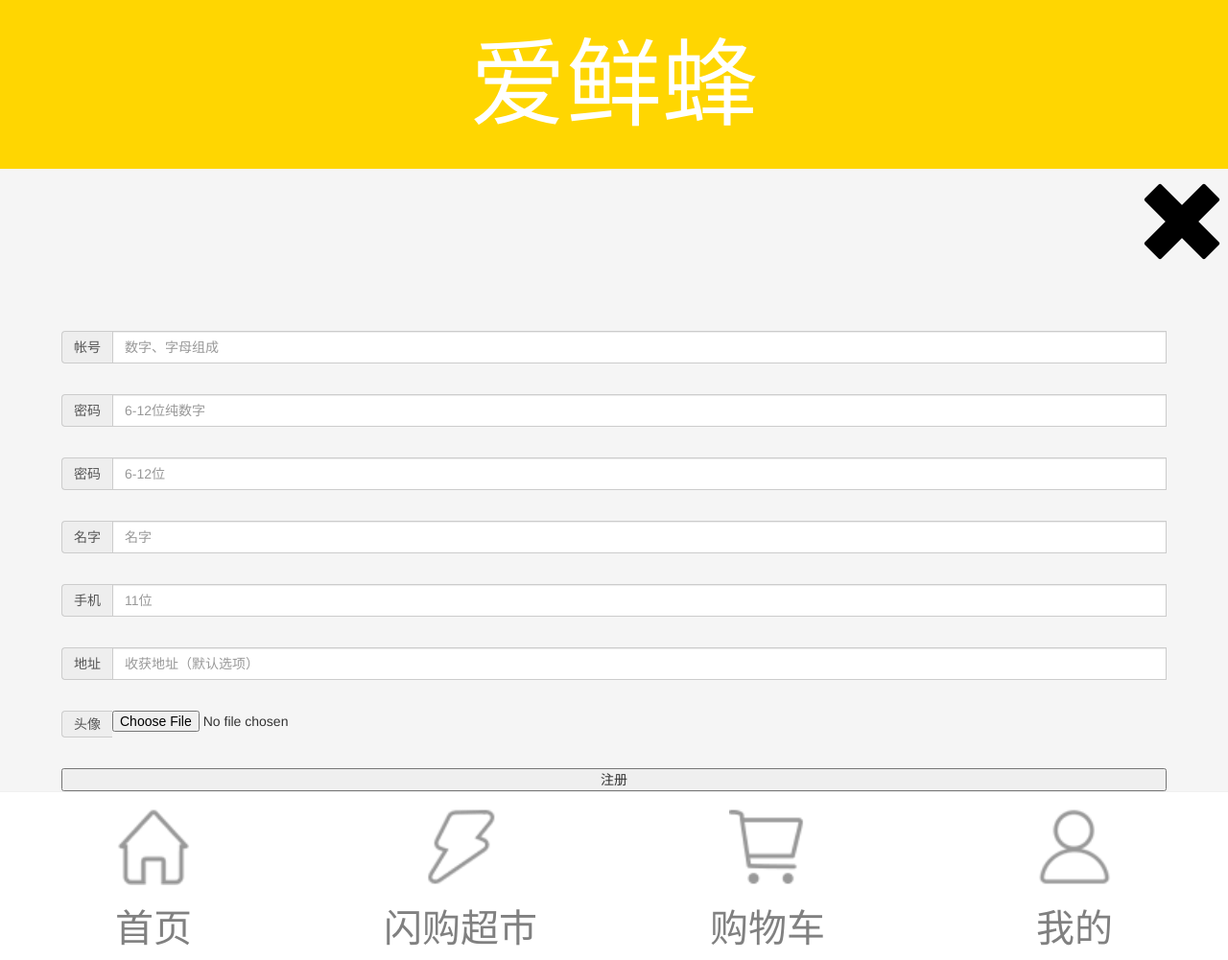
After one commit to a-sleepingcat/python1809axf, a Django app: page /register/ in a window 1280 px wide. The commit adds this page. Shown: the whole page at 96% size. Run offline with Django 3.2, Linux system fonts and the light colour scheme; some libraries are stand-ins or nearby versions.

Commit message:
登陆注册页面完成

```diff
--- a/axf/urls.py
+++ b/axf/urls.py
@@ -8,4 +8,16 @@ urlpatterns = [
     url(r'^market/(\d+)/(\d+)/(\d+)/$', views.market, name='market'),  # 闪购超市
     url(r'^cart/$', views.cart, name='cart'),  # 购物车
     url(r'^mine/$', views.mine, name='mine'),  # 我的
+
+
+
+    url(r'^register/$',views.register,name='register'),  #注册
+    url(r'^checkaccount/$',views.checkaccount,name='checkaccount'), #帐号验证
+
+    url(r'^logout/$',views.logout,name='logout'),  #退出
+    url(r'^login/$',views.login,name='login'),   #登陆
+
+
+
+
 ]
--- a/axf/views.py
+++ b/axf/views.py
@@ -1,8 +1,13 @@
+import hashlib
+import os
+import uuid
 
-from django.shortcuts import render
+from django.http import HttpResponse, JsonResponse
+from django.shortcuts import render, redirect
 
 # Create your views here.
-from axf.models import Wheel, Nav, Mustbuy, Shop, Mainshow, Foodtypes, Goods
+from axf.models import Wheel, Nav, Mustbuy, Shop, Mainshow, Foodtypes, Goods, User
+from python1809axf import settings
 
 
 def home(request):  # 首页
@@ -94,4 +99,112 @@ def cart(request):  # 购物车
 
 
 def mine(request):  # 我的
-    return render(request, 'mine/mine.html')
+    # 获取用户信息
+    token = request.session.get('token')
+    responseData = {
+
+    }
+
+    if token: #登陆
+        user = User.objects.get(token=token)
+        responseData['name'] = user.name
+        responseData['rank']= user.rank
+        responseData['img'] = '/static/uploads/' + user.img
+        responseData['isLogin'] = 1
+    else:
+        responseData['name'] ='未登录'
+        # responseData['rank'] = '暂无等级'
+        responseData['img'] = '/static/uploads/axf.png'
+
+    return render(request, 'mine/mine.html',context=responseData)
+
+# 加密
+def genarate_password(param):
+    sha = hashlib.sha256()
+    sha.update(param.encode('utf-8'))
+    return sha.hexdigest()
+
+#注册
+def register(request):
+    if request.method == 'GET':
+        return render(request,'mine/register.html')
+    elif request.method =='POST':
+       # try:
+           user = User()
+           user.account = request.POST.get('account')
+           user.password = genarate_password(request.POST.get('password'))
+           user.name = request.POST.get('name')
+           user.phone = request.POST.get('phone')
+           user.addr = request.POST.get('addr')
+           # user.img = 'axf.png'
+
+           # 头像
+           imgName = user.account + '.png'
+           imagePath = os.path.join(settings.MEDIA_ROOT, imgName)
+
+           file = request.FILES.get('icon')
+           # print(file.name)
+           with open(imagePath, 'wb') as fp:
+               for data in file.chunks():
+                   fp.write(data)
+           user.img = imgName
+
+           user.token = str(uuid.uuid5(uuid.uuid4(), 'register'))
+
+           user.save()
+
+       #     状态保持
+           request.session['token'] = user.token
+
+       #     重定向
+           return redirect('axf:mine')
+
+       # except:
+       #  return HttpResponse('注册失败')
+
+#验证帐号
+def checkaccount(request):
+    account = request.GET.get('account')
+
+    responseData = {
+        'msg':'帐号可用',
+        'status':1,    #1标识可用，-1标识为不可用
+    }
+
+    try:
+        user = User.objects.get(account=account)
+        responseData['msg'] = '帐号已被占用'
+        responseData['status'] = -1
+        return JsonResponse(responseData)
+    except:
+        pass
+
+    return JsonResponse(responseData)
+
+#退出
+def logout(request):
+    request.session.flush()
+    return redirect('axf:mine')
+
+
+def login(request):
+    if request.method =='GET':
+        return render(request,'mine/login.html')
+    elif request.method =='POST':
+        account = request.POST.get('account')
+        password = request.POST.get('password')
+
+        try:
+            user = User.objects.get(account=account)
+            if user.password == genarate_password(password): #密码相等，登录成功
+
+                #更新token
+                user.token = str(uuid.uuid5(uuid.uuid4(),'login'))
+                user.save()
+                request.session['token'] = user.token
+                return redirect('axf:mine')
+
+            else:  #登陆失败
+                return render(request, 'mine/login.html', context={'passwdErr': '密码错误！'})
+        except:
+            return render(request,'mine/login.html',context={'accountErr':'帐号不存在！'})
--- a/python1809axf/settings.py
+++ b/python1809axf/settings.py
@@ -125,6 +125,9 @@ USE_TZ = True
 # https://docs.djangoproject.com/en/1.11/howto/static-files/
 
 STATIC_URL = '/static/'
+#静态文件
 STATICFILES_DIRS = [
     os.path.join(BASE_DIR, 'static')
 ]
+#上传目录
+MEDIA_ROOT = os.path.join(BASE_DIR,'static/uploads')
--- a/static/mine/css/mine.css
+++ b/static/mine/css/mine.css
@@ -78,12 +78,14 @@ footer .mine dd {
 
 .mine .other section ul{
     display: flex;
+    margin-bottom: 0 ;
 }
 .mine .other section ul li{
     width: 25%;
 }
 .mine .other section ul li dl{
     text-align: center;
+    margin-bottom: 0;
 }
 .mine .other section ul li dl dt{
     width:100%;
--- /dev/null
+++ b/static/mine/css/register.css
@@ -0,0 +1,34 @@
+.register{
+    /*width: 100%;*/
+    height: 100%;
+    position: absolute;
+    background: whitesmoke;
+}
+.register form{
+    padding: 0 1rem;
+}
+.register form .input-group{
+    margin: 0.5rem 0;
+}
+.error{
+    margin-left:2rem;
+    font-size: 0.8rem;
+    color: #e62e2e;
+    display: none;
+}
+
+.register i{
+    color: red;
+    font-size: 0.8rem;
+}
+
+#subButton {
+    width: 100%;
+}
+
+.register .back{
+    text-align: right;
+}
+.register .back a{
+    font-size: 1.5rem;
+}
--- /dev/null
+++ b/static/mine/js/mine.js
@@ -0,0 +1,3 @@
+$(function () {
+    $('.mine').width(innerWidth)
+})
--- /dev/null
+++ b/static/mine/js/register.js
@@ -0,0 +1,102 @@
+$(function () {
+    $('.register').width(innerWidth)
+
+    // 账号验证
+    $('#account input').blur(function () {
+        if ($(this).val() == '') return
+
+        // 数字、字母
+        var reg = /^[A-Za-z0-9]+$/
+        if (reg.test($(this).val())) {  // 符合
+            // ajax,获取账号是否可用
+            $.get('/checkaccount/', {'account': $(this).val()}, function (response) {
+                console.log(response)
+
+                if (response.status == 1) {  // 可用
+                    $('#account i').html('')
+                    $('#account').removeClass('has-error').addClass('has-success')
+                    $('#account span').removeClass('glyphicon-remove').addClass('glyphicon-ok')
+                } else {    // 不可用
+                    $('#account i').html(response.msg)
+                    $('#account').removeClass('has-success').addClass('has-error')
+                    $('#account span').removeClass('glyphicon-ok').addClass('glyphicon-remove')
+                }
+            })
+
+        } else {    // 不符合
+            $('#account i').html('账号由数字、字母组成')
+            $('#account').removeClass('has-success').addClass('has-error')
+            $('#account span').removeClass('glyphicon-ok').addClass('glyphicon-remove')
+        }
+    })
+
+
+    // 密码验证
+    $('#password input').blur(function () {
+        if ($(this).val() == '') return
+
+        // 数字
+        var reg = /^[\d]{6,12}$/
+        if (reg.test($(this).val())) {  // 符合
+            $('#password i').html('')
+            $('#password').removeClass('has-error').addClass('has-success')
+            $('#password span').removeClass('glyphicon-remove').addClass('glyphicon-ok')
+        } else {    // 不符合
+            $('#password i').html('6~12位纯数字')
+            $('#password').removeClass('has-success').addClass('has-error')
+            $('#password span').removeClass('glyphicon-ok').addClass('glyphicon-remove')
+        }
+    })
+
+    // 确认密码
+    $('#passwd input').blur(function () {
+        if ($(this).val() == '') return
+
+        // 数字
+        if ($(this).val() == $('#password input').val()) {  // 符合
+            $('#passwd i').html('')
+            $('#passwd').removeClass('has-error').addClass('has-success')
+            $('#passwd span').removeClass('glyphicon-remove').addClass('glyphicon-ok')
+        } else {    // 不符合
+            $('#passwd i').html('两次密码不一致')
+            $('#passwd').removeClass('has-success').addClass('has-error')
+            $('#passwd span').removeClass('glyphicon-ok').addClass('glyphicon-remove')
+        }
+    })
+
+
+    // 名字
+    $('#name input').blur(function () {
+        if ($(this).val() == '') return
+
+        $('#name').removeClass('has-error').addClass('has-success')
+        $('#name span').removeClass('glyphicon-remove').addClass('glyphicon-ok')
+    })
+
+
+    // 手机验证
+    $('#phone input').blur(function () {
+        if ($(this).val() == '') return
+
+        // 手机
+        var reg = /^1[3|5|7|8|]\d{9}$/
+        if (reg.test($(this).val())) {  // 符合
+            $('#phone i').html('')
+            $('#phone').removeClass('has-error').addClass('has-success')
+            $('#phone span').removeClass('glyphicon-remove').addClass('glyphicon-ok')
+        } else {    // 不符合
+            $('#phone i').html('请输入正确的手机号')
+            $('#phone').removeClass('has-success').addClass('has-error')
+            $('#phone span').removeClass('glyphicon-ok').addClass('glyphicon-remove')
+        }
+    })
+
+
+    // 地址
+    $('#addr input').blur(function () {
+        if ($(this).val() == '') return
+
+        $('#addr').removeClass('has-error').addClass('has-success')
+        $('#addr span').removeClass('glyphicon-remove').addClass('glyphicon-ok')
+    })
+})
--- /dev/null
+++ b/templates/mine/register.html
@@ -0,0 +1,94 @@
+{% extends 'base/base.html' %}
+{% load static %}
+{% block extcss %}
+    <link rel="stylesheet" href="{% static 'mine/css/register.css' %}">
+{% endblock %}
+
+{% block extjs %}
+    <script src="{% static 'mine/js/register.js' %}"></script>
+{% endblock %}
+
+
+
+{% block title %}
+    爱鲜蜂|注册
+{% endblock %}
+
+{% block content %}
+    <div class="register">
+        <div class="back">
+            <a href="{% url 'axf:mine' %}">
+                <span class="glyphicon glyphicon-remove"></span>
+            </a>
+        </div>
+
+        <form action="{% url 'axf:register' %}" method="post" enctype="multipart/form-data">
+            {% csrf_token %}
+            {#            帐号#}
+            <div class="form-group  has-feedback" id="account">
+                <div class="input-group">
+                    <div class="input-group-addon">帐号</div>
+                    <input type="text" class="form-control" placeholder="数字、字母组成" name="account" required="required">
+                    <span class="glyphicon form-control-feedback" aria-hidden="true"></span>
+                </div>
+                <i></i>
+            </div>
+{#            密码#}
+            <div class="form-group" id="password">
+                <div class="input-group">
+                    <div class="input-group-addon">密码</div>
+                    <input type="password" class="form-control" placeholder="6-12位纯数字" name="password" required="required">
+                    <span class="glyphicon form-control-feedback" aria-hidden="true"></span>
+                </div>
+                <i></i>
+            </div>
+{#            确认密码#}
+            <div class="form-group" id="passwd">
+                <div class="input-group">
+                    <div class="input-group-addon">密码</div>
+                    <input type="password" class="form-control" placeholder="6-12位" name="passwd" required="required">
+                     <span class="glyphicon form-control-feedback" aria-hidden="true"></span>
+                </div>
+                <i></i>
+            </div>
+
+            {#            名字#}
+            <div class="form-group" id="name">
+                <div class="input-group">
+                    <div class="input-group-addon">名字</div>
+                    <input type="text" class="form-control" placeholder="名字" name="name" required="required">
+                    <span class="glyphicon form-control-feedback" aria-hidden="true"></span>
+                </div>
+                <i></i>
+            </div>
+
+{#            手机号#}
+            <div class="form-group" id="phone">
+                <div class="input-group">
+                    <div class="input-group-addon">手机</div>
+                    <input type="text" class="form-control" placeholder="11位" name="phone" required="required">
+                    <span class="glyphicon form-control-feedback" aria-hidden="true"></span>
+                </div>
+                <i></i>
+            </div>
+{#            地址#}
+            <div class="form-group">
+                <div class="input-group">
+                    <div class="input-group-addon">地址</div>
+                    <input type="text" class="form-control" placeholder="收获地址（默认选项）" name="addr" required="required">
+                     <span class="glyphicon form-control-feedback" aria-hidden="true"></span>
+                </div>
+                <i></i>
+            </div>
+{#           头像 #}
+            <div class="form-group">
+                <div class="input-group">
+                    <div class="input-group-addon">头像</div>
+                    <input type="file" name="icon" required="required">
+                </div>
+            </div>
+
+            <input type="submit" id="subButton" value="注册">
+        </form>
+    </div>
+{% endblock %}
```
Also changed, not shown: axf/models.py (+26 -0 lines), static/mine/css/login.css (added, +29 -0 lines), static/mine/js/login.js (added, +74 -0 lines), templates/mine/login.html (added, +53 -0 lines), templates/mine/mine.html (+119 -1 lines), axf/migrations/0009_user.py (added), static/uploads/12.png (added), static/uploads/123.png (added), static/uploads/12323.png (added), static/uploads/axf.png (added), static/uploads/qwe.png (added), static/uploads/t12.png (added).
